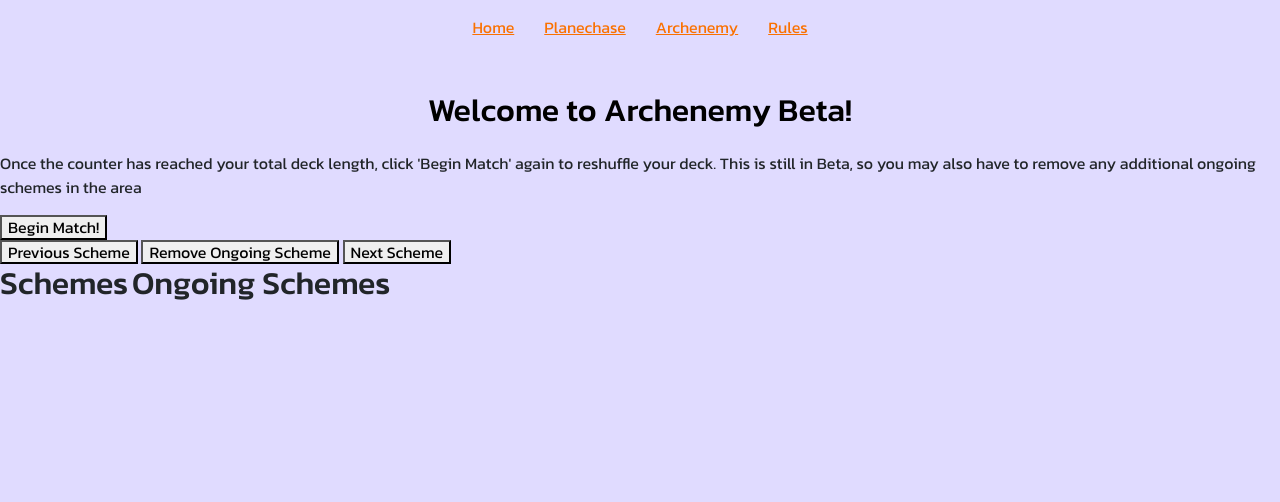
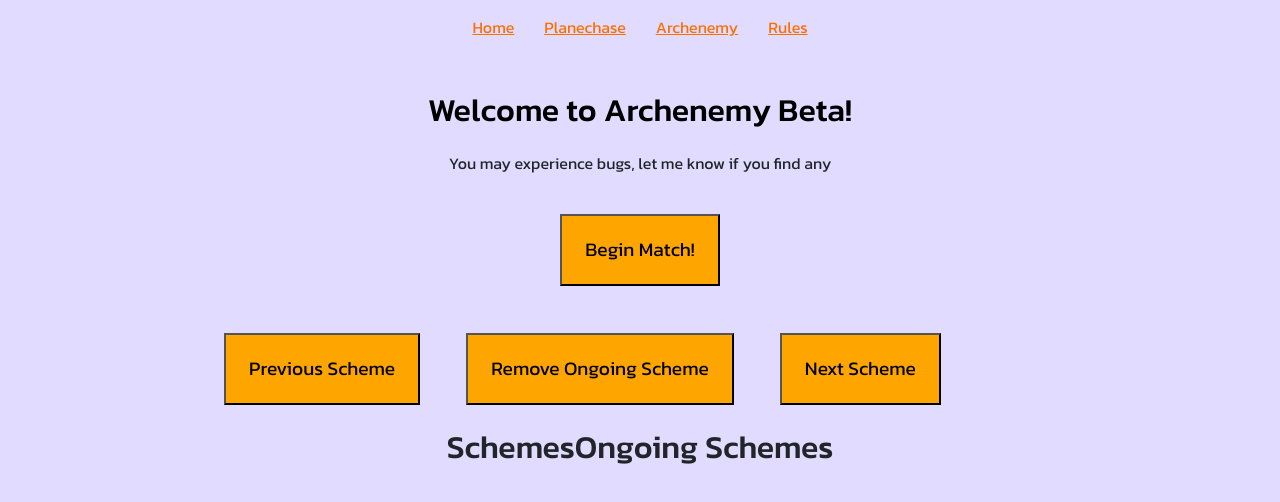
Before and after one commit to morgancrawfordweb/MTG-Big-Card-Game, a plain HTML site: page ArchEnemyArena.html in a window 1280 px wide. Drawn offline with nearby package versions, Linux system fonts and the light colour scheme.

Commit message:
fixed issue with double click events, added css

```diff
--- a/ArchEnemyArena.html
+++ b/ArchEnemyArena.html
@@ -49,22 +49,22 @@
   <button class='hidden' id="loadDeckFromLocalStorage">Load Deck</button>
 
   <h1>Welcome to Archenemy Beta!</h1>
-  <p>Once the counter has reached your total deck length, click 'Begin Match' again to reshuffle your deck. This is still in Beta, so you may also have to remove any additional ongoing schemes in the area</p>
+  <p class="rules">You may experience bugs, let me know if you find any</p>
 
-  <section>
-    <button id="beginGame">Begin Match!</button>
+  <section class="utilityButtons">
+    <button id="beginGame" class="button">Begin Match!</button>
   </section>
 
 
-<section>
-    <button id="decrementScheme">Previous Scheme</button>
-    <button id="removeOnGoingScheme">Remove Ongoing Scheme</button>
+<section class="utilityButtons">
+    <button id="decrementScheme" class="button">Previous Scheme</button>
+    <button id="removeOnGoingScheme" class="button">Remove Ongoing Scheme</button>
 
-    <button id="incrementScheme">Next Scheme</button>
-    <div id="cardNum"></div>
+    <button id="incrementScheme" class="button">Next Scheme</button>
+    <div id="cardNum" class="utilityButtons"></div>
 </section>
 
-  <section>
+  <section class="utilityButtons">
 
     <section class="schemeArea">
       <h2>Schemes</h2>
--- a/archEnemyArena.js
+++ b/archEnemyArena.js
@@ -25,6 +25,7 @@ document.getElementById('beginGame').addEventListener ('click', beginGame)
 function beginGame() {
 
 
+
     const storedDeck = loadDecksFromLocalStorage();
     const shuffledDeck = shuffleDeck(storedDeck)
 
@@ -46,9 +47,6 @@ function beginGame() {
 
     let currentSchemeIndex = 0
 
-
-
-
     // Function to draw the current card
     function drawCurrentScheme() {
         if (shuffledDeck && currentSchemeIndex >= 0 && currentSchemeIndex < shuffledDeck.length) {
@@ -65,27 +63,12 @@ function beginGame() {
                 ongoingSchemes.remove()
               }
               onGoingSchemeArea.appendChild(li)
-
-
-
-            //   onGoingSchemeArea = document.createElement('div');
-            //   onGoingSchemeArea.classList.add('onGoingSchemeArea');
-            //   onGoingSchemeArea.dataset.cardIndex = currentSchemeIndex;
-
-            //   onGoingSchemeArea.innerHTML='';
-            //   onGoingSchemeArea.appendChild(li);
-            //   onGoingSchemeArea.addEventListener('click', removeOngoingScheme); // Add click event listener for deletion
-            // document.body.appendChild(onGoingSchemeArea);
             console.log(`Ongoing Scheme ${currentSchemeIndex}`)
-
-
             }else{
               console.log(`Scheme ${currentSchemeIndex}`)
               parentElement.innerHTML = '';
               parentElement.appendChild(li)
-
             }
-
             cardNumber.textContent=`Card ${currentSchemeIndex+1} out of ${shuffledDeck.length}`
 
         }
@@ -126,10 +109,9 @@ function removeOngoingScheme() {
     drawCurrentScheme();
 
 function reshuffle(){
-
-  currentSchemeIndex = 0
-  beginGame()
-
-}
+  currentSchemeIndex=0
+  shuffleDeck(storedDeck); // Re-shuffle the deck
+  drawCurrentScheme();
 
   }
+}
--- a/css/styles.css
+++ b/css/styles.css
@@ -192,6 +192,7 @@ h3{
 .buttons,.utilityButtons{
   display: flex;
   justify-content: center;
+  margin: 0% 5%;
 }
 
 
@@ -199,6 +200,8 @@ h3{
   background-color: orange;
   font-size: 1.2rem;
   color: black;
+  padding: 2%;
+  margin: 2%;
 }
 .holder a{
   font-size: 1.5rem;
@@ -215,3 +218,12 @@ h3{
   display: flex;
   justify-content: center;
 }
+
+.schemeArea h2{
+  display: inline-flex;
+  justify-content: center;
+}
+
+li img{
+  width: 90%;
+}
```
